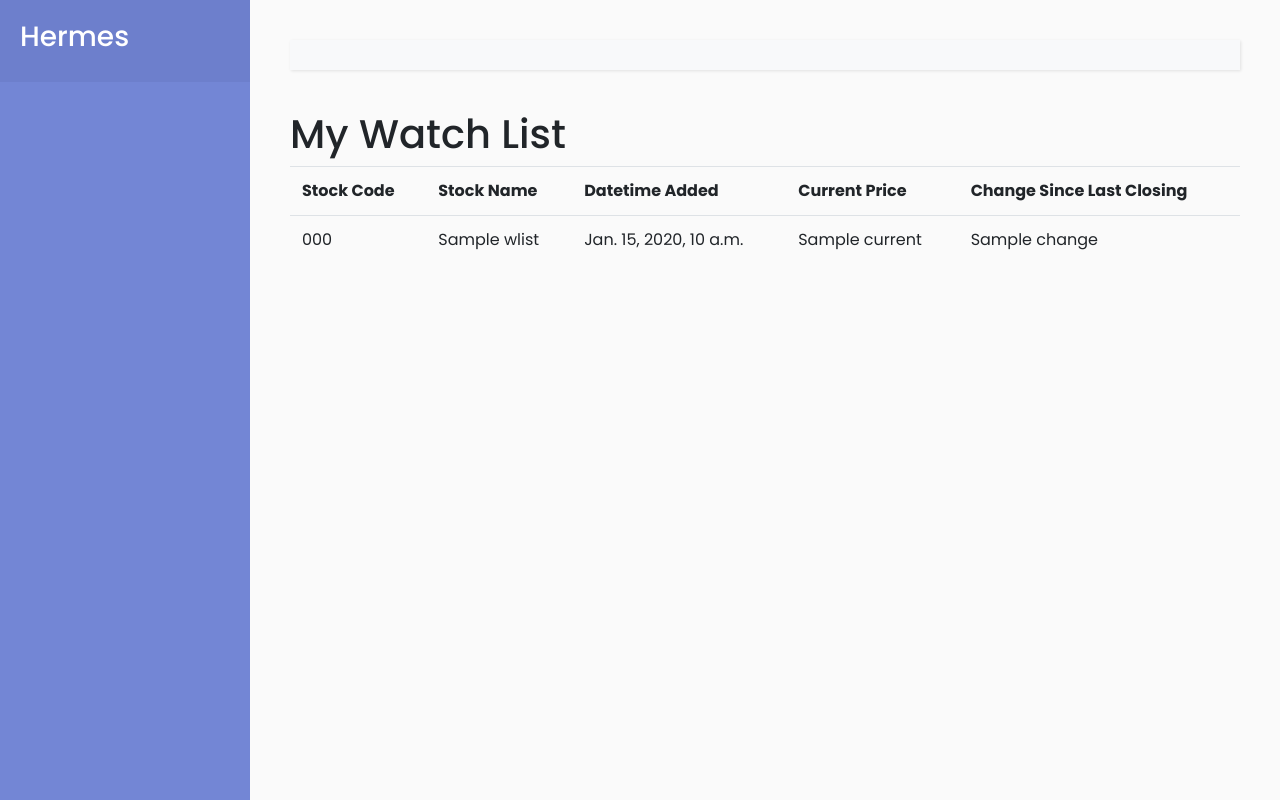
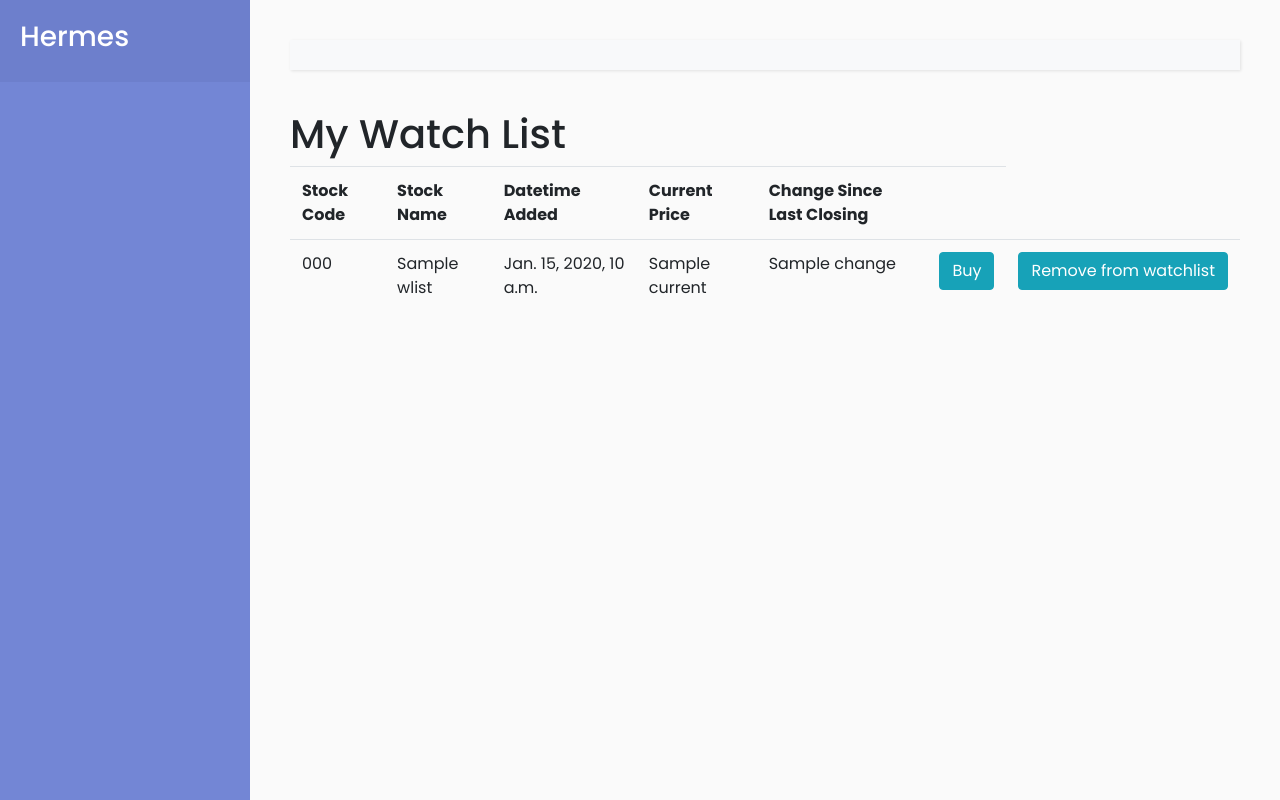
Before and after one commit to unsw-cse-capstone-project/capstone-project-comp3900-h13a-anonymous, a Django app: template simulator/templates/simulator/my_watchlist.html in a window 1280 px wide. Run offline with Django 3.2, Linux system fonts and the light colour scheme; the template is opened without the code that fills it: most values are stand-ins (such as "Sample title", 1, 10 or a date in 2020); some libraries are stand-ins or nearby versions.

Commit message:
buy and remove from watchlist buttons added

```diff
--- a/simulator/templates/simulator/my_watchlist.html
+++ b/simulator/templates/simulator/my_watchlist.html
@@ -17,6 +17,7 @@
     <th>Datetime Added</th>
     <th>Current Price</th>
     <th>Change Since Last Closing</th>
+    <th></th>
 
     </tr>
     {% for w in wlist %}
@@ -27,6 +28,7 @@
     <td>{{w.date}}</td>
     <td>{{w.current}}</td>
     <td>{{w.change}}</td>
+    <td> <a href="/buy/{{w.code}}" class="btn btn-info">Buy</a><td> <a href="" class="btn btn-info">Remove from watchlist</a></td>
     </tr>
     {% endfor %}
 </table>
```
Also changed, not shown: db.sqlite3.
